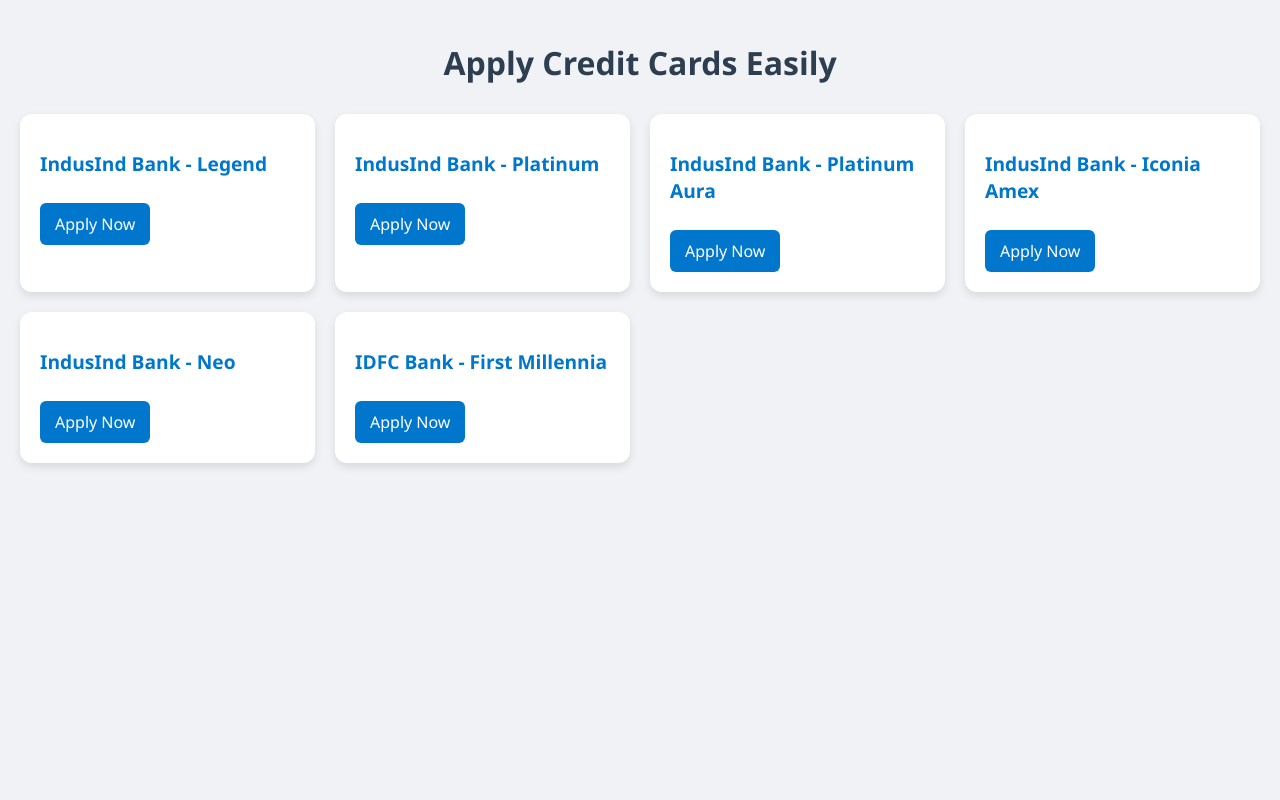
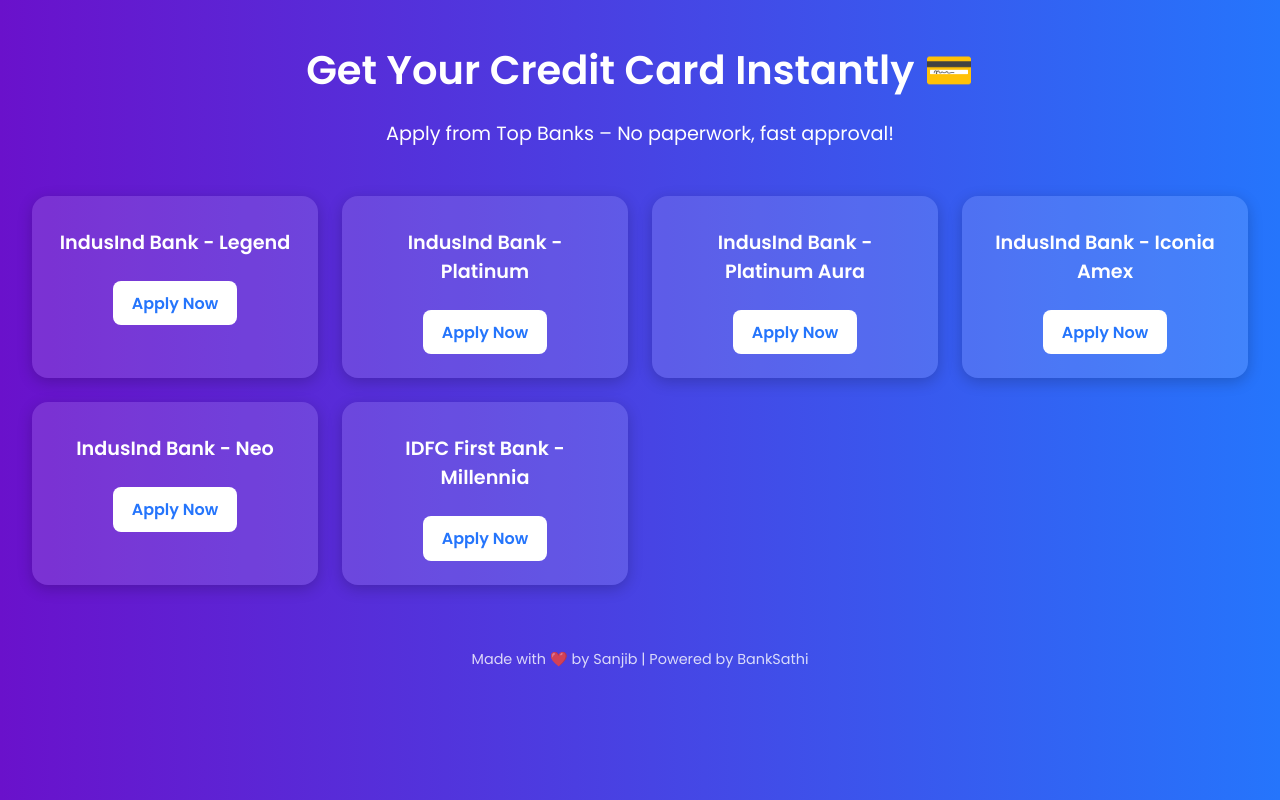
Before and after one commit to sanjib1990/get-easy-credit-card-ref, a plain HTML site: page index.html in a window 1280 px wide. Drawn offline with Linux system fonts and the light colour scheme.

Commit message:
Update index.html

```diff
--- a/index.html
+++ b/index.html
@@ -2,81 +2,119 @@
 <html lang="en">
 <head>
   <meta charset="UTF-8" />
-  <meta name="viewport" content="width=device-width, initial-scale=1.0"/>
-  <title>Apply Best Credit Cards Online</title>
+  <meta name="viewport" content="width=device-width, initial-scale=1.0" />
+  <title>Get Easy Credit Card</title>
+  <link href="https://fonts.googleapis.com/css2?family=Poppins:wght@400;600&display=swap" rel="stylesheet">
   <style>
     body {
-      font-family: 'Segoe UI', sans-serif;
-      background: #f0f2f5;
       margin: 0;
-      padding: 20px;
+      font-family: 'Poppins', sans-serif;
+      background: linear-gradient(to right, #6a11cb, #2575fc);
+      color: #fff;
+      text-align: center;
     }
+
+    header {
+      padding: 2rem 1rem 1rem;
+    }
+
     h1 {
-      text-align: center;
-      color: #2c3e50;
+      font-size: 2.5rem;
+      margin: 0.5rem 0;
     }
-    .card-list {
+
+    p {
+      font-size: 1.2rem;
+      margin-bottom: 2rem;
+    }
+
+    .card-container {
       display: grid;
       grid-template-columns: repeat(auto-fit, minmax(250px, 1fr));
-      gap: 20px;
-      margin-top: 30px;
+      gap: 1.5rem;
+      padding: 0 2rem 2rem;
     }
+
     .card {
-      background: white;
-      padding: 20px;
-      border-radius: 12px;
-      box-shadow: 0 4px 8px rgba(0,0,0,0.1);
-      transition: transform 0.2s ease;
+      background: #ffffff20;
+      border-radius: 16px;
+      padding: 1.5rem;
+      box-shadow: 0 4px 15px rgba(0,0,0,0.2);
+      transition: transform 0.3s, background 0.3s;
     }
+
     .card:hover {
-      transform: scale(1.03);
+      transform: translateY(-5px);
+      background: #ffffff30;
     }
-    .card h2 {
-      font-size: 1.2em;
-      color: #0077cc;
+
+    .card h3 {
+      margin: 0.5rem 0;
+      font-size: 1.2rem;
+      color: #fff;
     }
+
     .card a {
+      display: inline-block;
+      margin-top: 1rem;
+      padding: 0.6rem 1.2rem;
+      background: #fff;
+      color: #2575fc;
+      border-radius: 8px;
       text-decoration: none;
-      display: inline-block;
-      margin-top: 10px;
-      padding: 10px 15px;
-      background-color: #0077cc;
-      color: white;
-      border-radius: 6px;
-      transition: background 0.2s;
+      font-weight: 600;
+      transition: background 0.3s, color 0.3s;
     }
+
     .card a:hover {
-      background-color: #005fa3;
+      background: #000;
+      color: #fff;
+    }
+
+    footer {
+      margin-top: 2rem;
+      font-size: 0.9rem;
+      opacity: 0.8;
     }
   </style>
 </head>
 <body>
-  <h1>Apply Credit Cards Easily</h1>
-  <div class="card-list">
+
+  <header>
+    <h1>Get Your Credit Card Instantly 💳</h1>
+    <p>Apply from Top Banks – No paperwork, fast approval!</p>
+  </header>
+
+  <div class="card-container">
     <div class="card">
-      <h2>IndusInd Bank - Legend</h2>
+      <h3>IndusInd Bank - Legend</h3>
       <a href="https://www.banksathi.com/credit-cards/indusind-bank/legend" target="_blank">Apply Now</a>
     </div>
     <div class="card">
-      <h2>IndusInd Bank - Platinum</h2>
+      <h3>IndusInd Bank - Platinum</h3>
       <a href="https://www.banksathi.com/leads/platinum-select" target="_blank">Apply Now</a>
     </div>
     <div class="card">
-      <h2>IndusInd Bank - Platinum Aura</h2>
+      <h3>IndusInd Bank - Platinum Aura</h3>
       <a href="https://www.banksathi.com/leads/platinum-aura" target="_blank">Apply Now</a>
     </div>
     <div class="card">
-      <h2>IndusInd Bank - Iconia Amex</h2>
+      <h3>IndusInd Bank - Iconia Amex</h3>
       <a href="https://www.banksathi.com/leads/iconia-amex" target="_blank">Apply Now</a>
     </div>
     <div class="card">
-      <h2>IndusInd Bank - Neo</h2>
+      <h3>IndusInd Bank - Neo</h3>
       <a href="https://www.banksathi.com/leads/neo" target="_blank">Apply Now</a>
     </div>
     <div class="card">
-      <h2>IDFC Bank - First Millennia</h2>
+      <h3>IDFC First Bank - Millennia</h3>
       <a href="https://www.banksathi.com/leads/millennia" target="_blank">Apply Now</a>
     </div>
   </div>
+
+  <footer>
+    Made with ❤️ by Sanjib | Powered by BankSathi
+  </footer>
+
 </body>
 </html>
```
